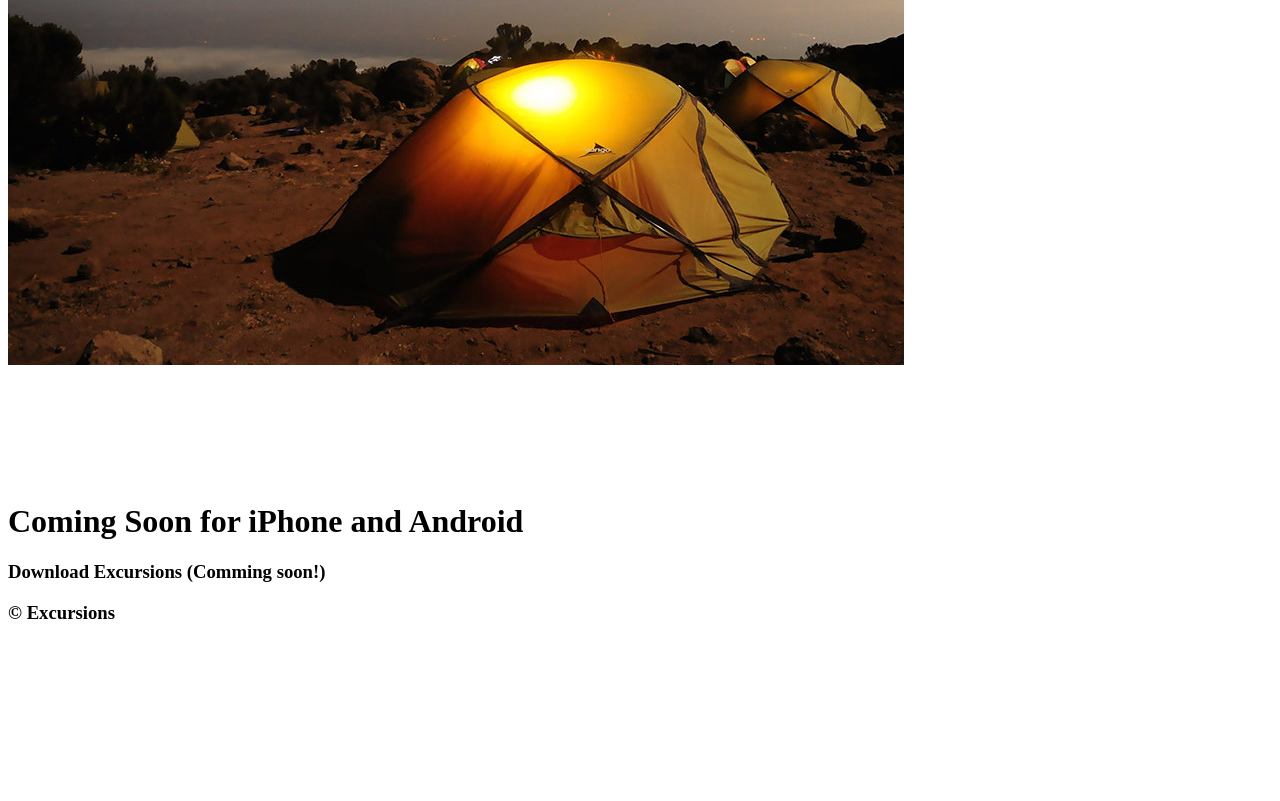
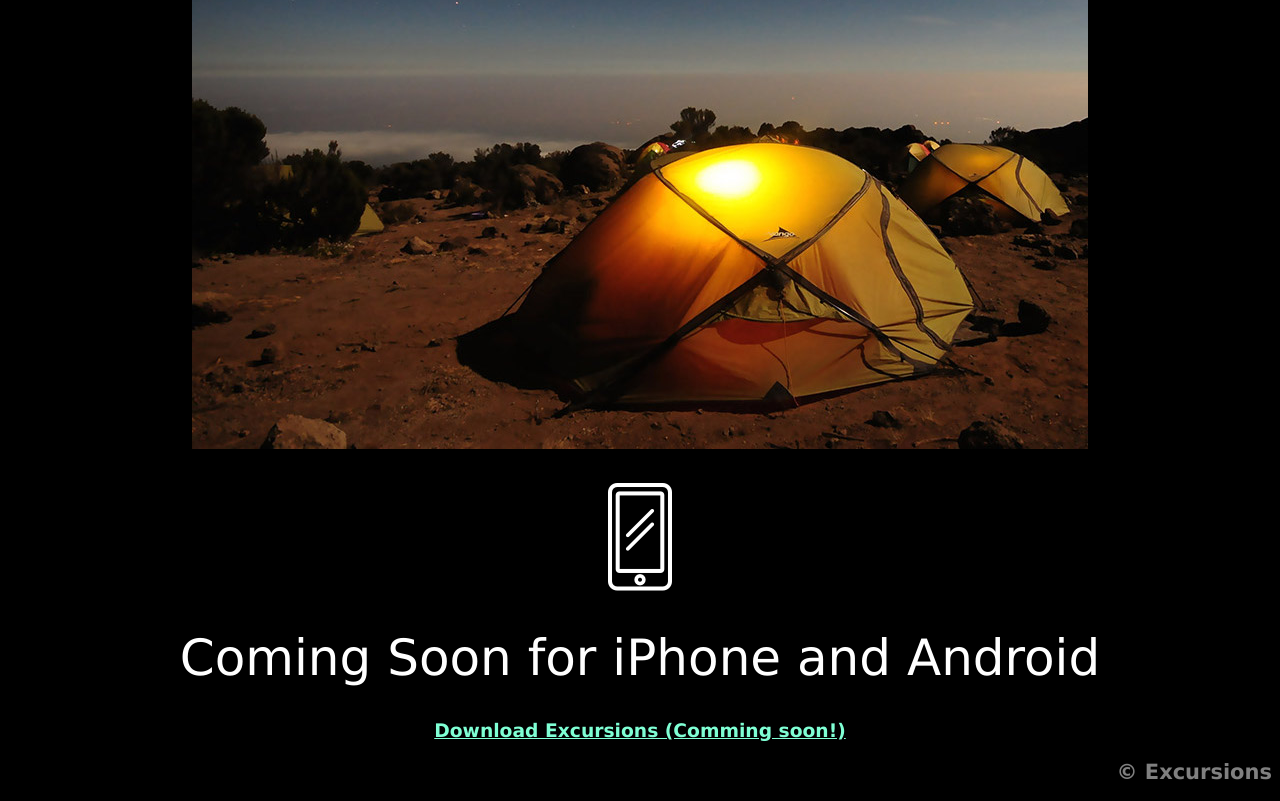
Before and after one commit to klv4de/excursions, a plain HTML site: page index.html in a window 1280 px wide. Shown: the part 1133-1934 px from the top of the page. Before the commit the page ends 1776 px from the top, so only its background shows below. Drawn offline with Linux system fonts and the light colour scheme.

Commit message:
css and html completed

```diff
--- a/index.html
+++ b/index.html
@@ -1,7 +1,7 @@
 <!DOCTYPE html>
 <html>
     <head>
-        <link rel="stylesheet" href="Excursions/resources/css/style.css" type="text/css">
+        <link rel="stylesheet" href="resources/css/style.css" type="text/css">
         <title>Excursions</title>
     </head>
     <body>
@@ -16,7 +16,7 @@
         <!-- iphone video -->
         <div class="iphonevideo_container">
             <div class="video">
-                <video width="404" height="720" autoplay muted>
+                <video width="404" height="720" autoplay muted loop>
                     <source src="resources\video\excursion.mp4" type="video/mp4">
                     Your browser doesn't support video
                 </video>
@@ -44,7 +44,7 @@
     </body>
     <footer>
         <divc class="trademark_container">
-            <h3>&copy Excursions</h3>
+            <h2>&copy Excursions</h2>
         </div>
     </footer>
 </html>
--- a/resources/css/style.css
+++ b/resources/css/style.css
@@ -0,0 +1,32 @@
+html {
+    text-align: center;
+    background-color: black;
+    padding: 0;
+    margin: 0;
+    font-family: verdana;
+}
+
+h1 {
+    color: white;
+    font-size: 50px;
+    font-weight: normal;
+}
+
+.download_container {
+    color: aquamarine;
+    font-size: 16px;
+    text-decoration: underline;
+}
+
+h2 {
+    color: gray;
+    font-size: 21px;
+}
+
+.trademark_container {
+    text-align: right;
+}
+
+.phoneicon_container {
+    margin-top: 30px;
+}
```
